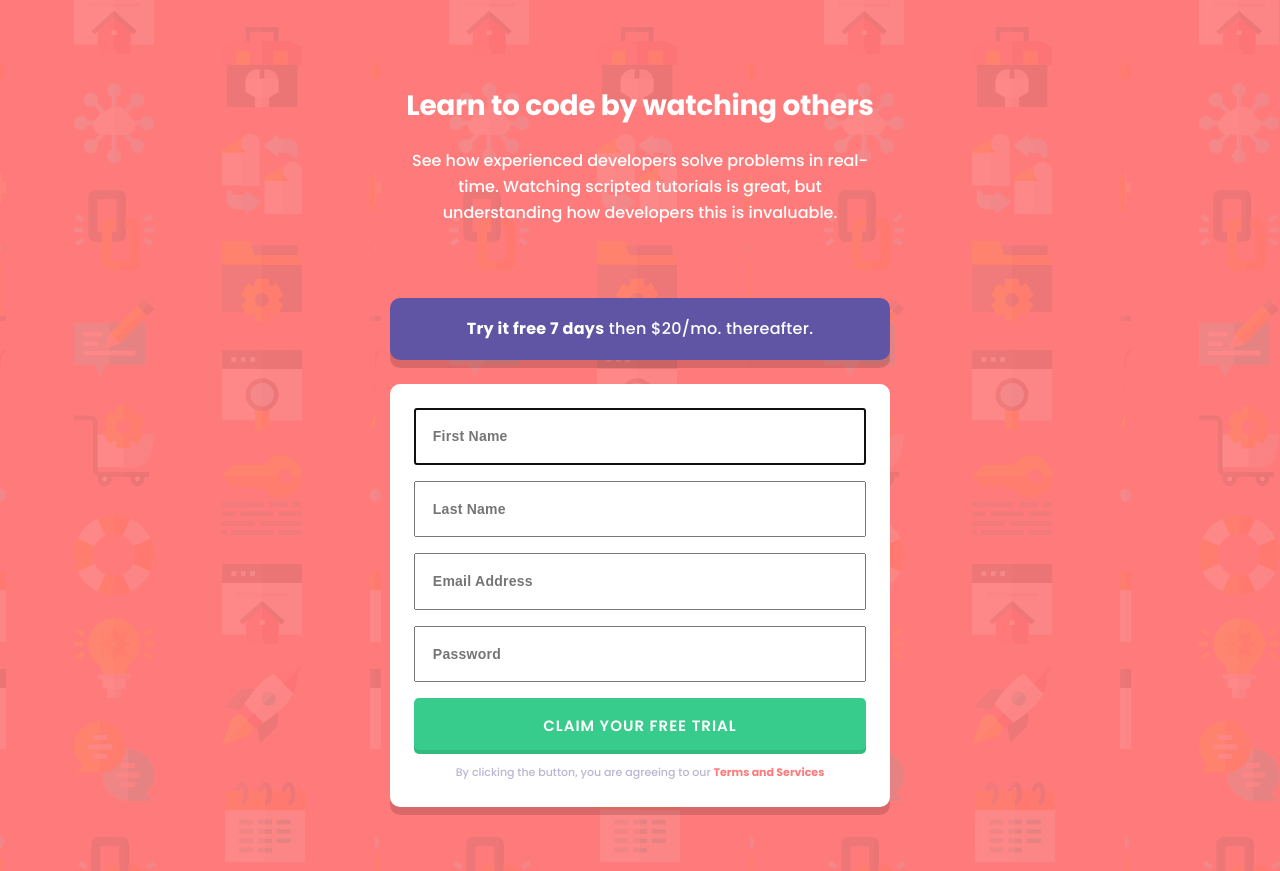
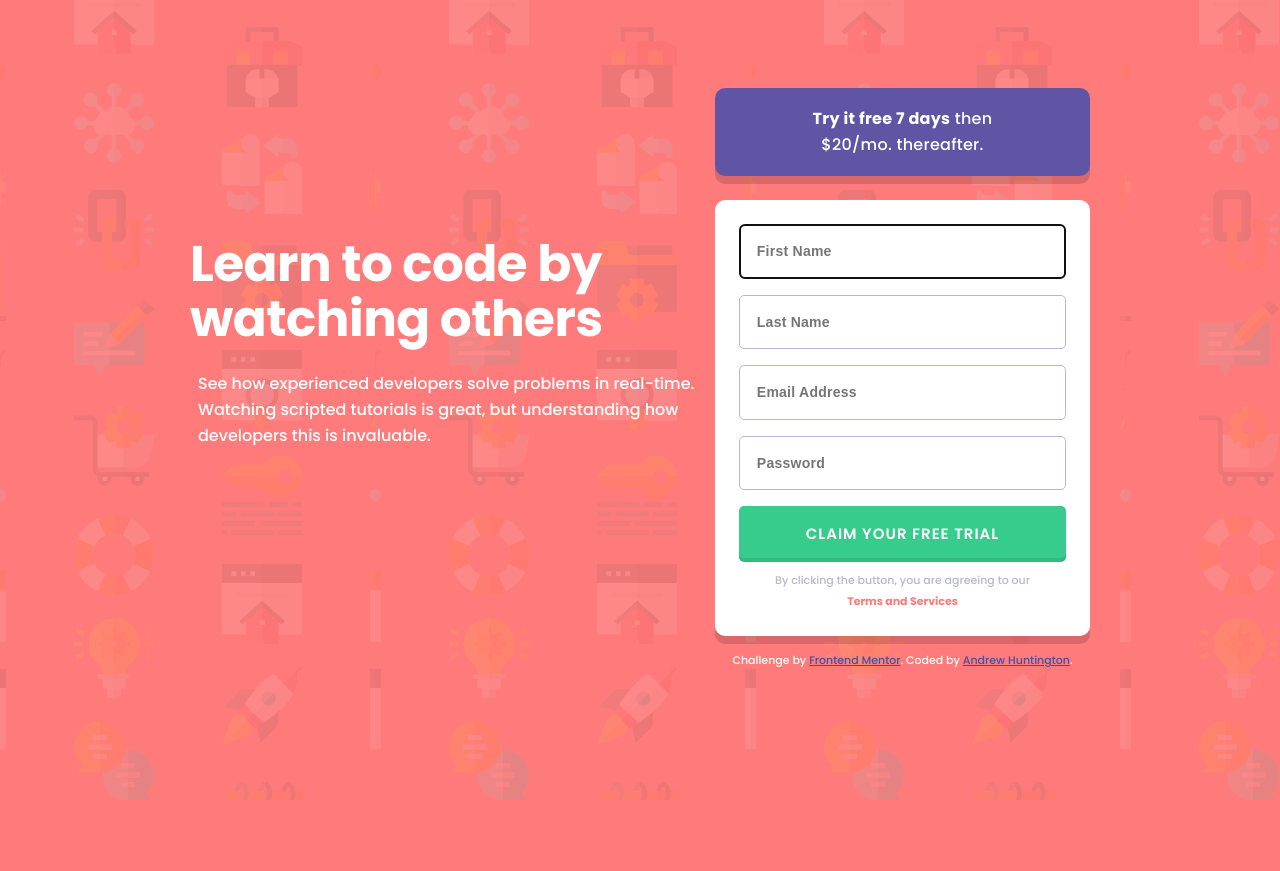
Before and after one commit to AndrewHuntington/intro-component-with-sign-up-form, a React (Create React App) app: page / in a window 1280 px wide. After the commit the page ends 800 px from the top, so only its background shows below. Built offline with nearby package versions, Linux system fonts and the light colour scheme.

Commit message:
Begin desktop styles. Change favicon

```diff
--- a/public/index.html
+++ b/public/index.html
@@ -2,7 +2,7 @@
 <html lang="en">
   <head>
     <meta charset="utf-8" />
-    <link rel="icon" href="%PUBLIC_URL%/favicon.ico" />
+    <link rel="icon" href="%PUBLIC_URL%/favicon-32x32.png" />
     <meta name="viewport" content="width=device-width, initial-scale=1" />
     <meta name="theme-color" content="#000000" />
     <meta
--- a/src/App.css
+++ b/src/App.css
@@ -15,7 +15,7 @@
 
 .App-container {
   margin: 5.5rem 0 4rem 0;
-  width: min(500px, 90%);
+  width: min(900px, 90%);
 }
 
 .App-copy-heading {
@@ -54,3 +54,22 @@
 .App-blue-rect-text span {
   font-weight: var(--bold);
 }
+
+/* Media Queries */
+@media (min-width: 900px) {
+  .App-container {
+    display: flex;
+    align-items: center;
+  }
+
+  .App-copy-container {
+    text-align: left;
+    width: 525px;
+  }
+
+  .App-copy-heading {
+    font-size: 3.125rem;
+    line-height: 55px;
+    letter-spacing: -0.52px;
+  }
+}
--- a/src/App.tsx
+++ b/src/App.tsx
@@ -1,5 +1,5 @@
-import React from "react";
 import Form from "./Form";
+import Footer from "./Footer";
 import "./App.css";
 
 function App() {
@@ -17,14 +17,16 @@ function App() {
               developers this is invaluable.
             </p>
           </div>
+        </div>
+
+        <div className="App-col-right">
           <div className="App-blue-rectangle">
             <p className="App-blue-rect-text">
               <span>Try it free 7 days</span> then $20/mo. thereafter.
             </p>
           </div>
-        </div>
-        <div className="App-col-right">
           <Form />
+          <Footer />
         </div>
       </div>
     </div>
--- /dev/null
+++ b/src/Footer.css
@@ -0,0 +1,11 @@
+.Footer {
+  margin-top: 1rem;
+}
+
+.Footer-attribution {
+  font-size: 11px;
+  text-align: center;
+}
+.Footer-attribution a {
+  color: hsl(228, 45%, 44%);
+}
--- /dev/null
+++ b/src/Footer.tsx
@@ -0,0 +1,27 @@
+import "./Footer.css";
+
+export default function Footer() {
+  return (
+    <footer className="Footer">
+      <p className="Footer-attribution">
+        Challenge by{" "}
+        <a
+          href="https://www.frontendmentor.io?ref=challenge"
+          target="_blank"
+          rel="noreferrer"
+        >
+          Frontend Mentor
+        </a>
+        . Coded by{" "}
+        <a
+          href="https://github.com/AndrewHuntington"
+          target="_blank"
+          rel="noreferrer"
+        >
+          Andrew Huntington
+        </a>
+        .
+      </p>
+    </footer>
+  );
+}
--- a/src/Form.css
+++ b/src/Form.css
@@ -11,6 +11,9 @@
 }
 
 .Form input {
+  border: 1px solid var(--color-neutral-grayish-blue);
+  border-radius: 5px;
+
   font-size: 0.875rem;
   font-weight: var(--semi-bold);
   line-height: 26px;
```
Also changed, not shown: public/favicon-32x32.png (renamed from src/images/favicon-32x32.png), public/manifest.json.
